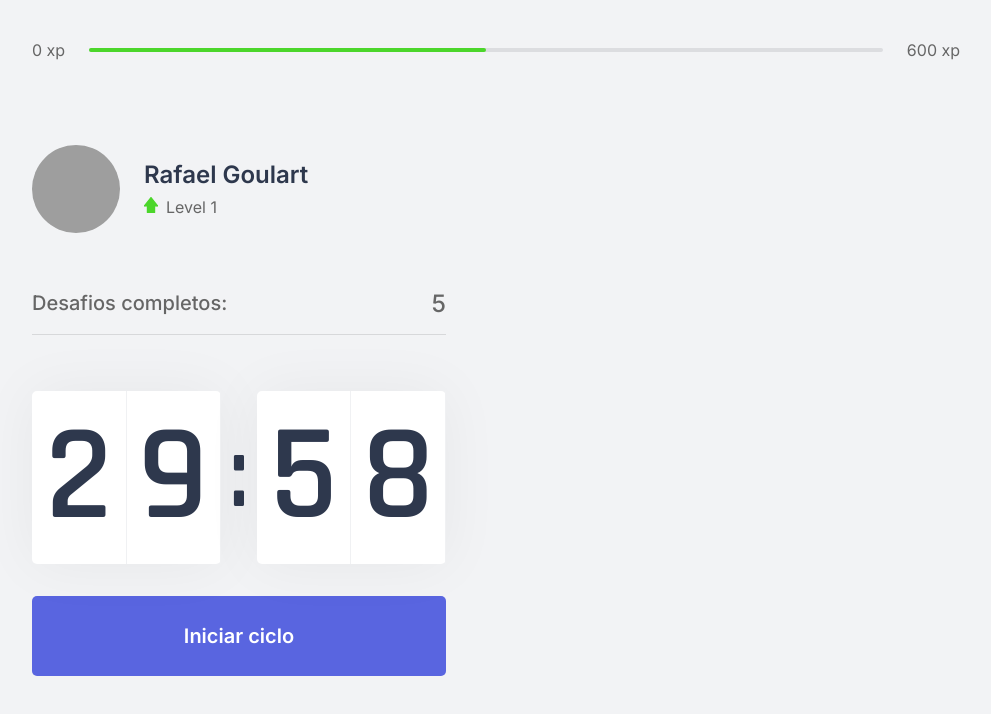
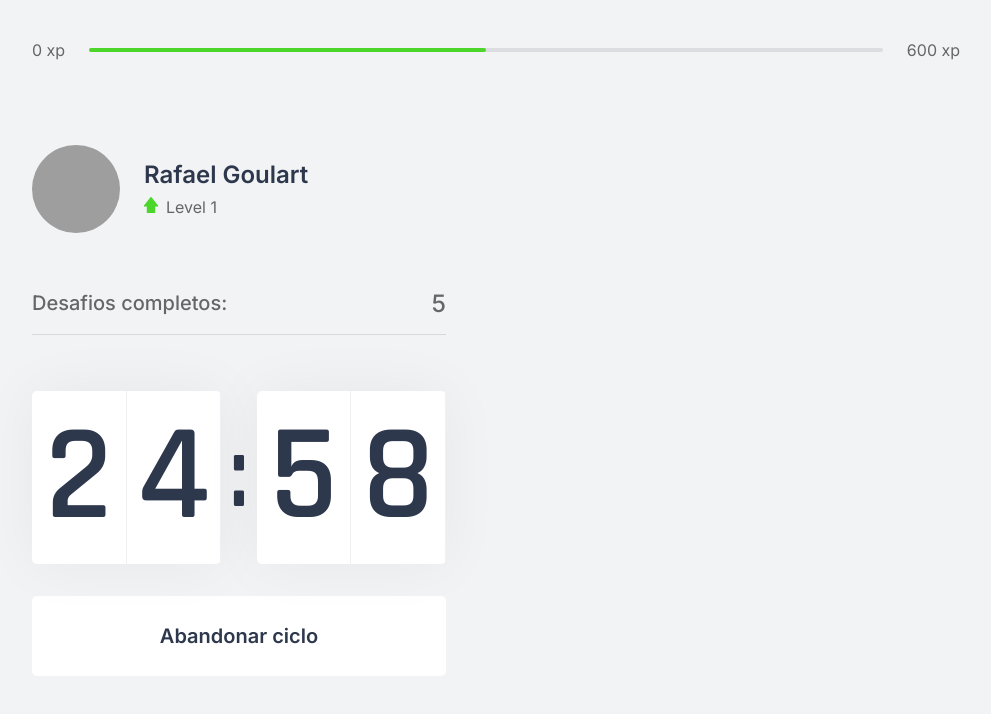
Before and after one commit to RafaelGoulartB/move.it, a Next.js app: page / in a window 1280 px wide. Both pictures are taken after a click on the button "Iniciar ciclo". Shown: the top 714 px of the page, without its empty margins (144-1135 px from the left). Built offline with nearby package versions, Linux system fonts and the light colour scheme; grey boxes are pictures that could not be loaded.

Commit message:
📦 feat: add abandonar button (#3)

```diff
--- a/src/components/Countdown.tsx
+++ b/src/components/Countdown.tsx
@@ -1,8 +1,10 @@
 import { useState, useEffect } from 'react'
 import styles from '../styles/components/Countdown.module.css'
 
+let countdownTimeout: NodeJS.Timeout
+
 const Countdown: React.FC = () => {
-  const [time, setTime] = useState(30 * 60)
+  const [time, setTime] = useState(25 * 60)
   const [isActive, setIsActive] = useState(false)
 
   const minutes = Math.floor(time / 60)
@@ -15,9 +17,15 @@ const Countdown: React.FC = () => {
     setIsActive(true)
   }
 
+  function resetCountdown() {
+    clearTimeout(countdownTimeout)
+    setIsActive(false)
+    setTime(25 * 60)
+  }
+
   useEffect(() => {
     if (isActive && time > 0) {
-      setTimeout(() => {
+      countdownTimeout = setTimeout(() => {
         setTime(time - 1)
       }, 1000)
     }
@@ -37,6 +45,15 @@ const Countdown: React.FC = () => {
         </div>
       </div>
 
+      {isActive ? (
+        <button
+          type="button"
+          onClick={resetCountdown}
+          className={`${styles.countdownButton} ${styles.countdownButtonActive}`}
+        >
+          Abandonar ciclo
+        </button>
+      ) : (
         <button
           type="button"
           onClick={startCountdown}
@@ -44,6 +61,7 @@ const Countdown: React.FC = () => {
         >
           Iniciar ciclo
         </button>
+      )}
     </div>
   )
 }
--- a/src/styles/components/Countdown.module.css
+++ b/src/styles/components/Countdown.module.css
@@ -62,3 +62,13 @@
 .countdownButton:hover {
   background: var(--blue-dark);
 }
+
+.countdownButtonActive {
+  background-color: var(--white);
+  color: var(--title);
+}
+
+.countdownButtonActive:hover {
+  background-color: var(--red);
+  color: var(--white);
+}
```
Lines whose indentation alone changed are shown as unchanged.
